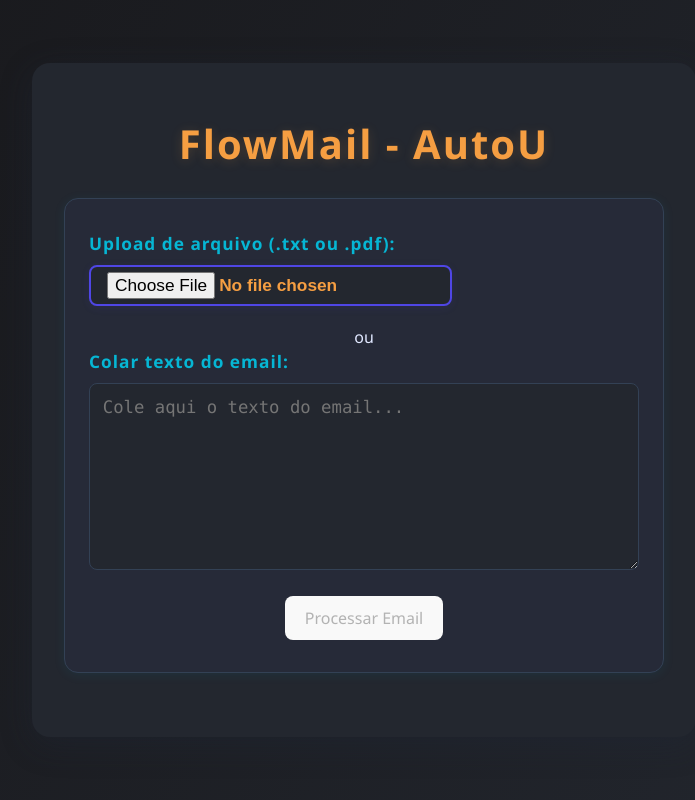
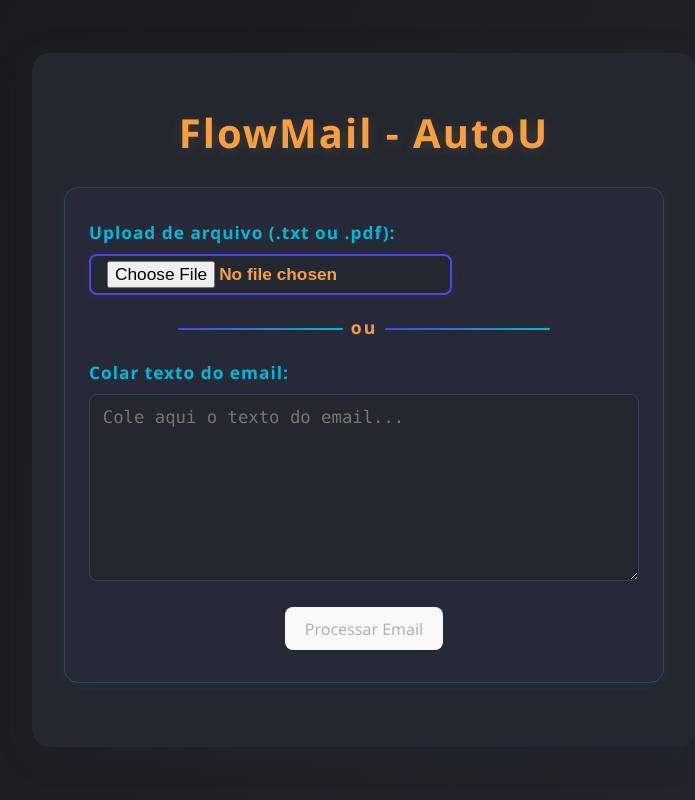
Before and after one commit to IvanFilh/email-classifier, a React (Vite) app: page / in a window 1280 px wide. Shown: the whole page, without its empty margins (276-971 px from the left). Built offline with nearby package versions, Linux system fonts and the light colour scheme.

Commit message:
style: configuração dos or-divider

```diff
--- a/src/App.css
+++ b/src/App.css
@@ -126,3 +126,25 @@ textarea:focus {
   border: 1.5px solid var(--accent);
   box-shadow: 0 0 0 2px var(--accent);
 }
+
+.or-divider {
+  text-align: center;
+  margin: 1.2rem 0;
+  color: var(--accent);
+  font-weight: bold;
+  letter-spacing: 2px;
+  font-size: 1.1rem;
+  position: relative;
+}
+
+.or-divider::before,
+.or-divider::after {
+  content: "";
+  display: inline-block;
+  width: 30%;
+  height: 2px;
+  background: linear-gradient(90deg, var(--primary), var(--secondary));
+  vertical-align: middle;
+  margin: 0 8px;
+  border-radius: 2px;
+}
```
